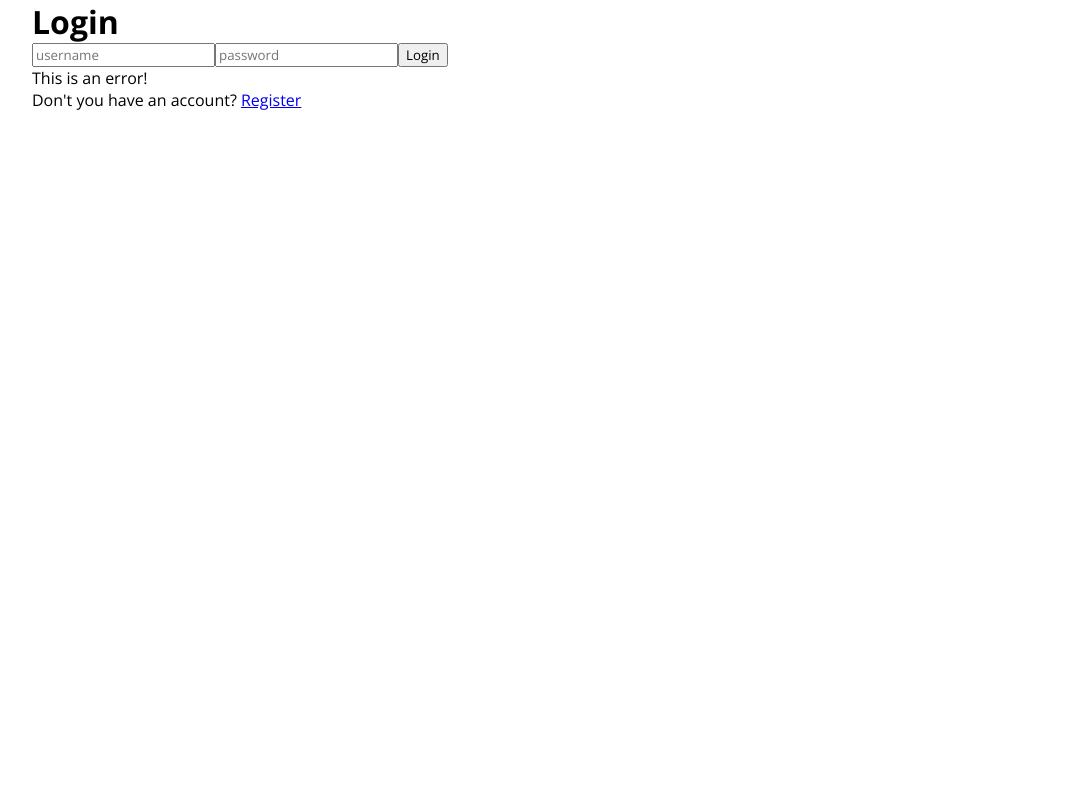
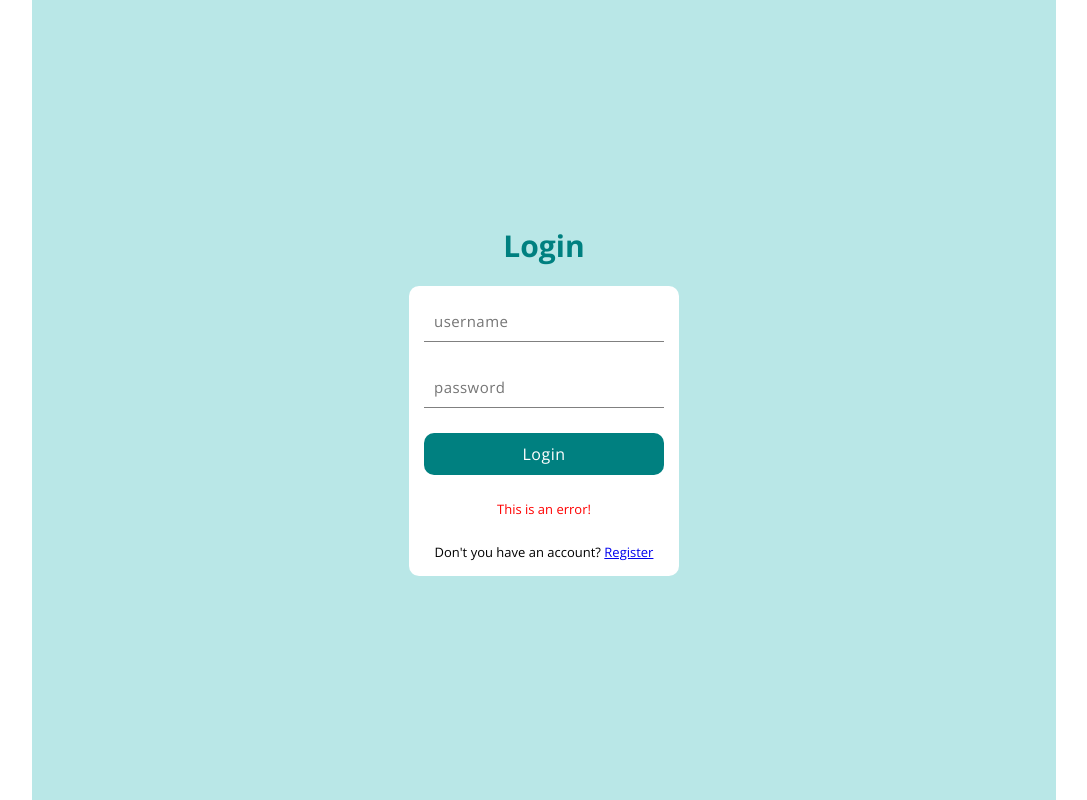
Before and after one commit to MaroufEbrahimi/BlogApp, a React (Create React App) app in the folder client/: page /login in a window 1280 px wide. Shown: the whole page, without its empty margins (96-1183 px from the left). Built offline with nearby package versions, Linux system fonts and the light colour scheme.

Commit message:
style for login page

```diff
--- a/client/src/style.scss
+++ b/client/src/style.scss
@@ -206,5 +206,62 @@ $lightGreen: #b9e7e7;
         }
       }
     }
+
+    // LOGIN & REGISTER
+    .login {
+      display: flex;
+      flex-direction: column;
+      align-items: center;
+      justify-content: center;
+      height: 100vh;
+      background-color: $lightGreen;
+
+      h1 {
+        font-size: 30px;
+        color: teal;
+        margin-bottom: 20px;
+      }
+
+      form {
+        display: flex;
+        flex-direction: column;
+        padding: 15px;
+        border-radius: 10px;
+        background-color: white;
+        width: 240px;
+        gap: 25px;
+
+        input {
+          padding: 10px;
+          border: none;
+          outline: none;
+          font-size: 15px;
+          letter-spacing: 0.03em;
+          border-bottom: 1px solid gray;
+        }
+
+        button {
+          background-color: teal;
+          border: none;
+          color: white;
+          padding: 10px;
+          font-size: 16px;
+          letter-spacing: 0.03em;
+          border-radius: 10px;
+          cursor: pointer;
+        }
+
+        p {
+          color: red;
+          font-size: 13px;
+          text-align: center;
+        }
+
+        span {
+          font-size: 13px;
+          text-align: center;
+        }
+      }
+    }
   }
 }
```
